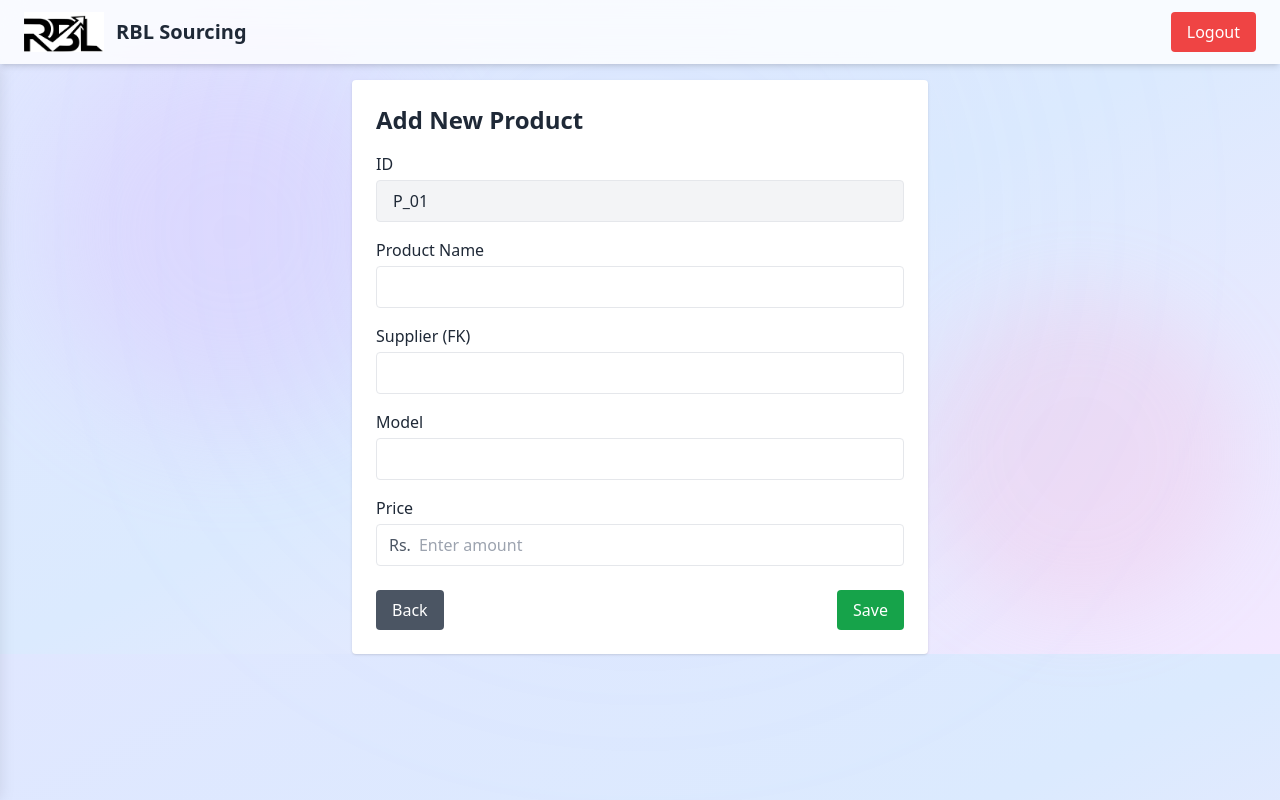
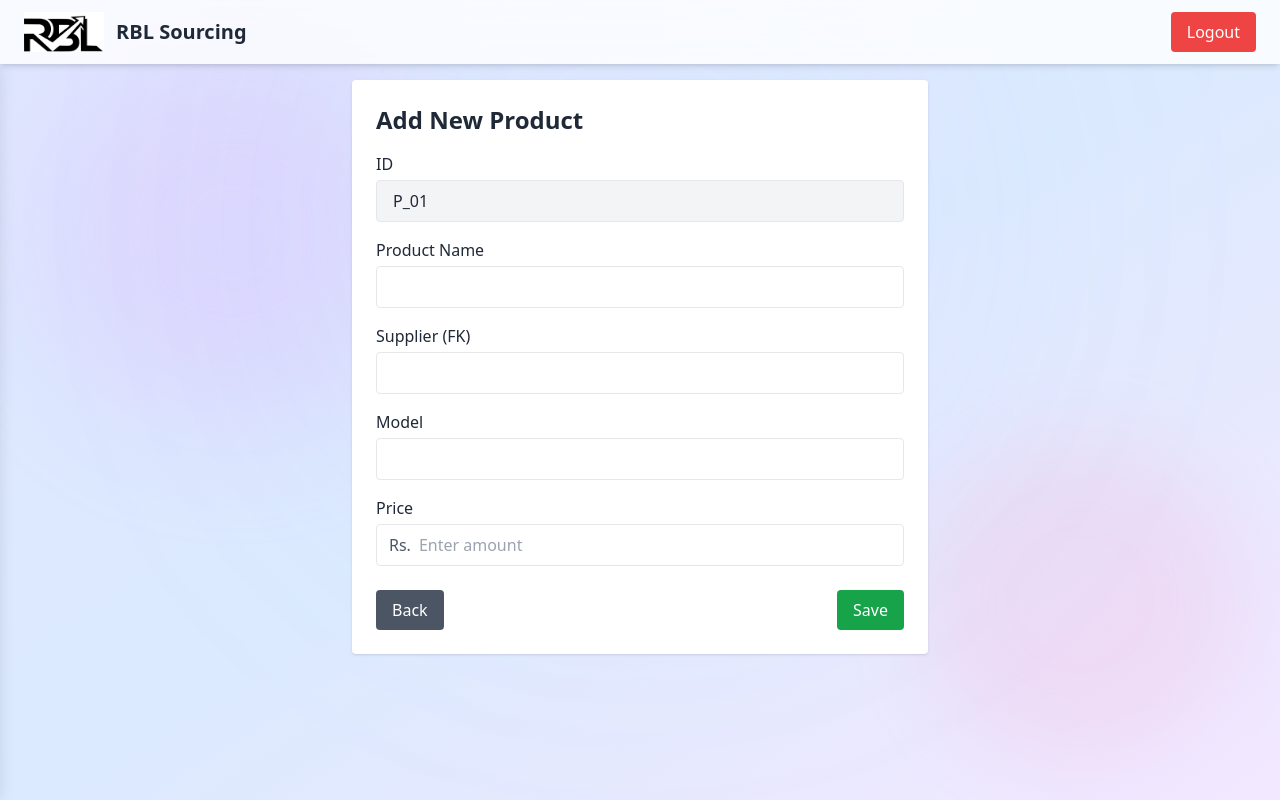
Before and after one commit to Riya-Infyrus/RBL-Sourcing-Web-Development, a Flask app: page /add_product in a window 1280 px wide. Run offline with Flask 3, Linux system fonts and the light colour scheme; some libraries are stand-ins or nearby versions.

Commit message:
fixed background gradient
resolved the glitchy repeating background gradient

```diff
--- a/templates/index.html
+++ b/templates/index.html
@@ -1,11 +1,18 @@
 <!DOCTYPE html>
-<html lang="en">
+<html lang="en" class="h-full">
 <head>
   <meta charset="UTF-8" />
   <meta name="viewport" content="width=device-width, initial-scale=1" />
   <title>RBL Sourcing </title>
   <script src="https://cdn.tailwindcss.com"></script>
   <style>
+    /* Ensure full height coverage */
+    html, body {
+      height: 100%;
+      margin: 0;
+      padding: 0;
+    }
+
     /* Sidebar hidden off screen */
     #sidebar {
       position: fixed;
@@ -43,12 +50,12 @@
   </style>
 </head>
 
-<body class="relative bg-gradient-to-br from-indigo-100 via-blue-100 to-purple-100 text-gray-800 overflow-x-hidden">
+<body class="min-h-full bg-gradient-to-br from-indigo-100 via-blue-100 to-purple-100 text-gray-800 overflow-x-hidden">
 
   <!-- Decorative Background Blobs -->
-  <div class="absolute w-96 h-96 bg-purple-300 rounded-full filter blur-3xl opacity-30 top-10 left-10 -z-10"></div>
-  <div class="absolute w-80 h-80 bg-pink-300 rounded-full filter blur-2xl opacity-20 bottom-10 right-10 -z-10"></div>
-  <div class="absolute w-[600px] h-[600px] bg-indigo-200 rounded-full filter blur-[160px] opacity-10 -top-20 left-1/2 transform -translate-x-1/2 -z-10"></div>
+  <div class="fixed w-96 h-96 bg-purple-300 rounded-full filter blur-3xl opacity-30 top-10 left-10 -z-10"></div>
+  <div class="fixed w-80 h-80 bg-pink-300 rounded-full filter blur-2xl opacity-20 bottom-10 right-10 -z-10"></div>
+  <div class="fixed w-[600px] h-[600px] bg-indigo-200 rounded-full filter blur-[160px] opacity-10 -top-20 left-1/2 transform -translate-x-1/2 -z-10"></div>
 
   <!-- Header -->
   <header class="fixed top-0 left-0 right-0 bg-white/80 backdrop-blur-md shadow-md flex items-center justify-between px-6 py-4 z-50 h-16">
@@ -82,14 +89,10 @@
   </aside>
 
   <!-- Main Content -->
-  <main class="pt-20 px-6 max-w-7xl mx-auto">
-
-
+  <main class="min-h-screen pt-20 px-6 max-w-7xl mx-auto pb-10">
     {% block content %}{% endblock %}
-
   </main>
 
 </body>
 
-
 </html>
```
Also changed, not shown: backend/pb_data/auxiliary.db, 2 other files. Lines whose indentation alone changed are shown as unchanged.
